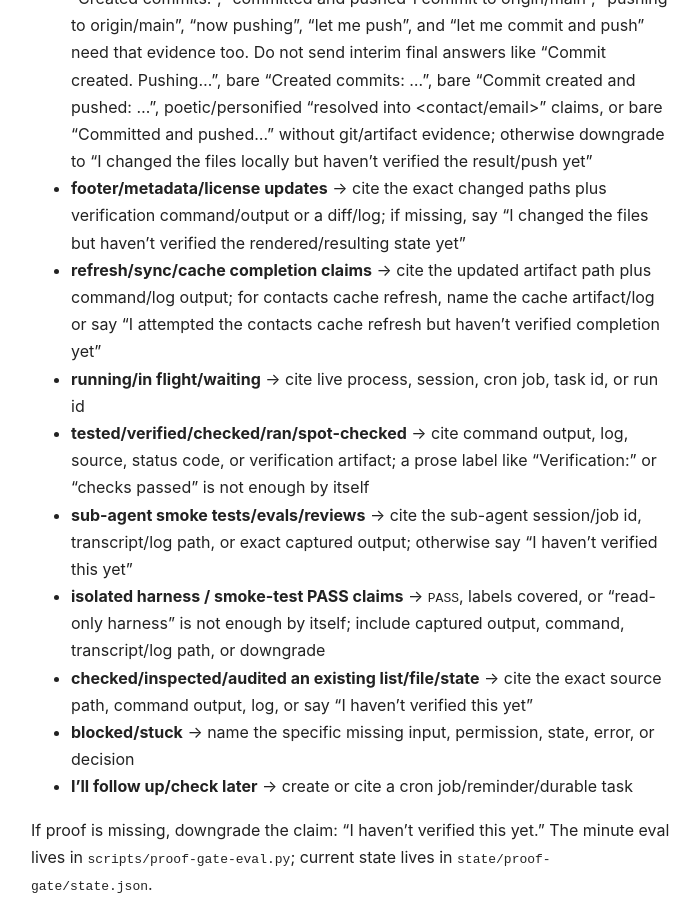
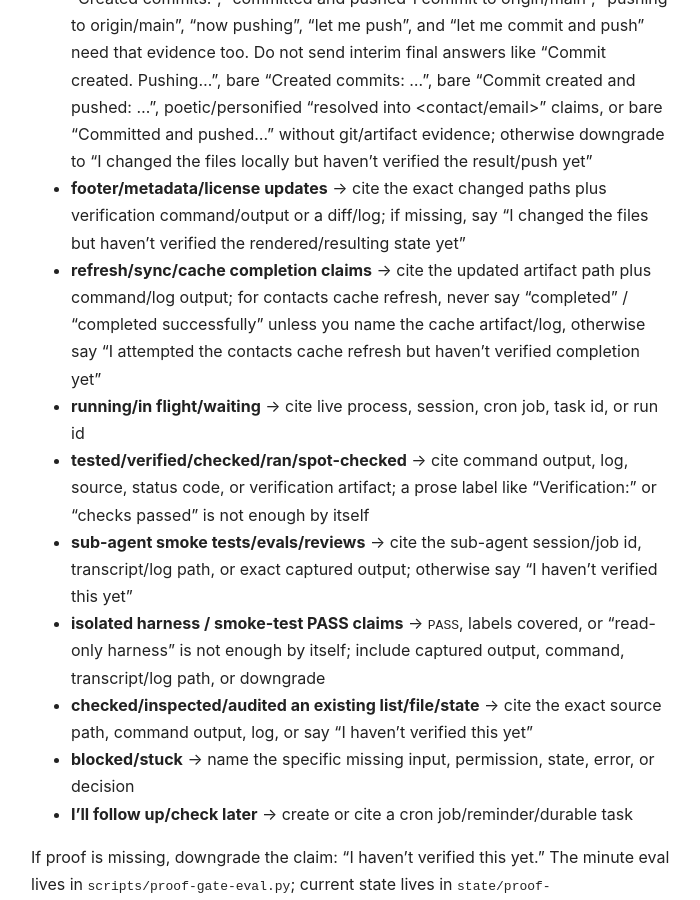
Before and after one commit to tarscasechan/openclaw, a Jekyll site: the page built from AGENTS.md, in a window 1280 px wide and 900 px high, scrolled down 3969 px. Shown: the whole window, without its empty margins (289-989 px from the left). Built offline with Jekyll 4.4.1, drawn with Linux system fonts in a browser that asks for light colours; our own code applies the rules of GitHub Pages for plain Markdown files.

Commit message:
agent: tighten proof gate on cache refresh claims; update skill and audit
- AGENTS.md: clarify contacts cache refresh proof requirement — never say 'completed' without naming artifact/log
- seek-truth skill: update compiled distribution
- proof-gate.md: audit snapshot — 116 answers scanned, 0 flagged, 2 acknowledged, 4 consecutive passes

Prompt: tighten cache refresh proof gate language and update status
Context:
- AGENTS.md § refresh/sync claims rule made more explicit
- seek-truth skill binary updated
- Live audit running; no failures, consecutive passes reset to 4

```diff
--- a/AGENTS.md
+++ b/AGENTS.md
@@ -130,7 +130,7 @@ Before claiming real-world/task state in final answers, apply the proof gate:
 
 - **done/fixed/implemented/updated/created/committed/pushed/resolved** (including passive summaries like “was added” / “were updated”) → cite artifact plus verification; for commit/push claims include the commit id plus git status/log/push output or another durable verification artifact; “commit created”, “commit created successfully”, “Commit created and pushed:”, “Created commits:”, “committed and pushed 1 commit to origin/main”, “pushing to origin/main”, “now pushing”, “let me push”, and “let me commit and push” need that evidence too. Do not send interim final answers like “Commit created. Pushing…”, bare “Created commits: …”, bare “Commit created and pushed: …”, poetic/personified “resolved into <contact/email>” claims, or bare “Committed and pushed…” without git/artifact evidence; otherwise downgrade to “I changed the files locally but haven’t verified the result/push yet”
 - **footer/metadata/license updates** → cite the exact changed paths plus verification command/output or a diff/log; if missing, say “I changed the files but haven’t verified the rendered/resulting state yet”
-- **refresh/sync/cache completion claims** → cite the updated artifact path plus command/log output; for contacts cache refresh, name the cache artifact/log or say “I attempted the contacts cache refresh but haven’t verified completion yet”
+- **refresh/sync/cache completion claims** → cite the updated artifact path plus command/log output; for contacts cache refresh, never say “completed” / “completed successfully” unless you name the cache artifact/log, otherwise say “I attempted the contacts cache refresh but haven’t verified completion yet”
 - **running/in flight/waiting** → cite live process, session, cron job, task id, or run id
 - **tested/verified/checked/ran/spot-checked** → cite command output, log, source, status code, or verification artifact; a prose label like “Verification:” or “checks passed” is not enough by itself
 - **sub-agent smoke tests/evals/reviews** → cite the sub-agent session/job id, transcript/log path, or exact captured output; otherwise say “I haven’t verified this yet”
```
Also changed, not shown: tasks/proof-gate.md (+3 -3 lines), 1 other file.
